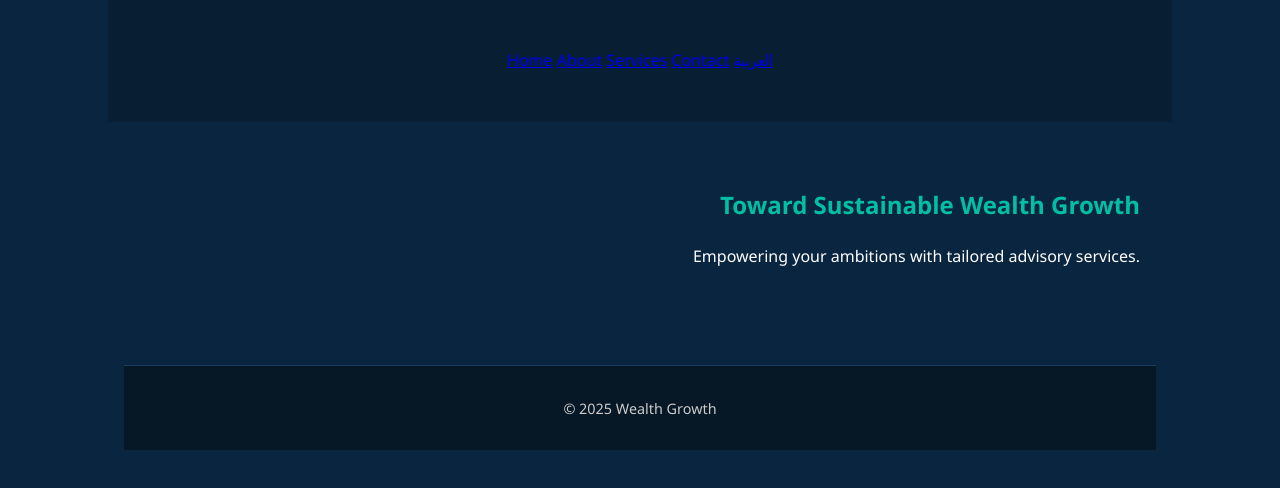
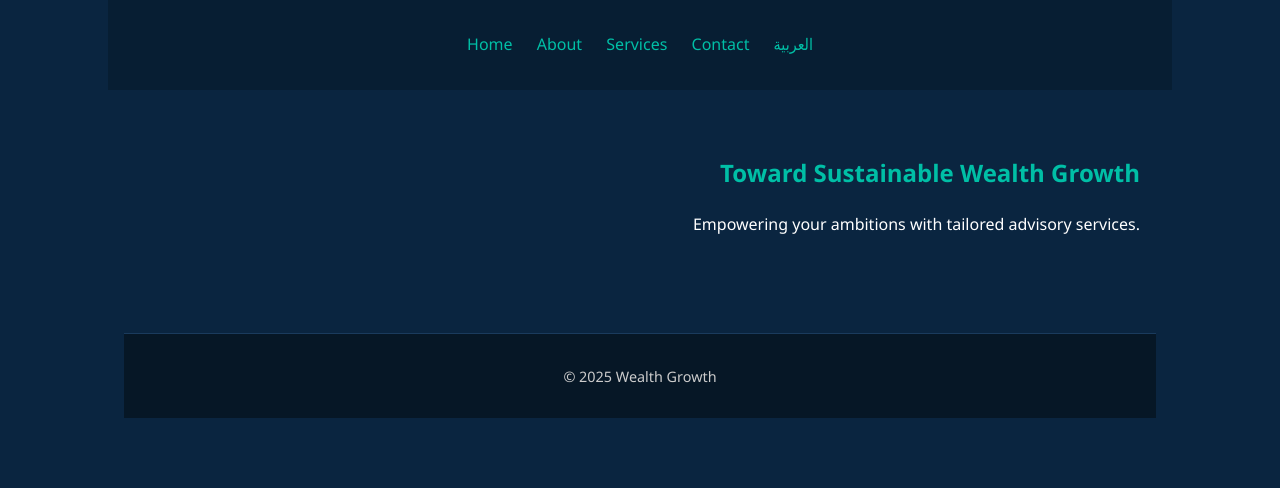
Before and after one commit to mufarre7/wealthgrowth.sa, a plain HTML site: page en/index.html in a window 1280 px wide. Drawn offline with Linux system fonts and the light colour scheme.

Commit message:
Add files via upload

```diff
--- a/styles.css
+++ b/styles.css
@@ -1,3 +1,4 @@
+
 body {
     margin: 0;
     font-family: 'Segoe UI', Tahoma, Geneva, Verdana, sans-serif;
@@ -13,17 +14,13 @@ header, main, footer {
 }
 header {
     background-color: #071E33;
-    padding: 3rem 2rem;
+    padding: 2rem;
     text-align: center;
 }
-header h1 {
+header nav a {
     color: #00BFA6;
-    margin: 0.5rem 0;
-    font-size: 2rem;
-}
-header p {
-    font-size: 1.2rem;
-    color: #f0f0f0;
+    margin: 0 10px;
+    text-decoration: none;
 }
 main h2 {
     color: #00BFA6;
```
Also changed, not shown: index.html (+1 -11 lines).
